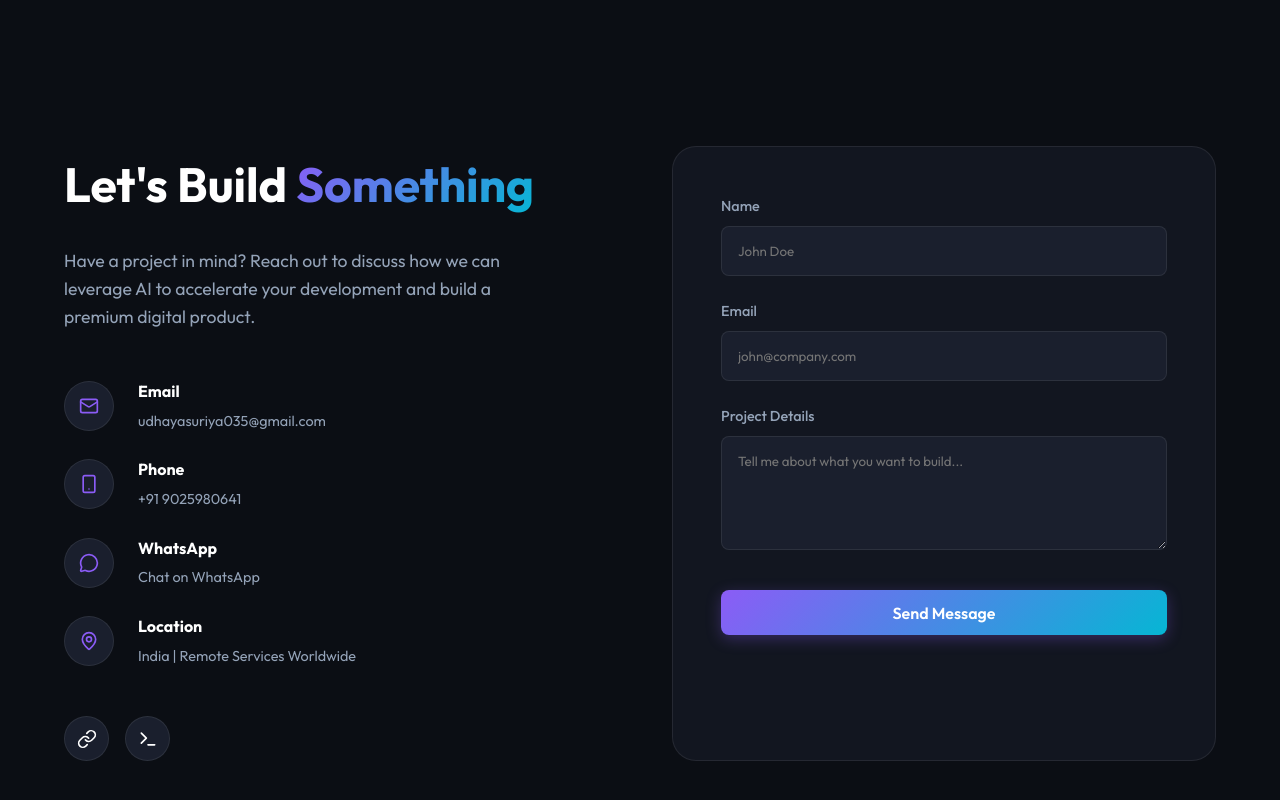
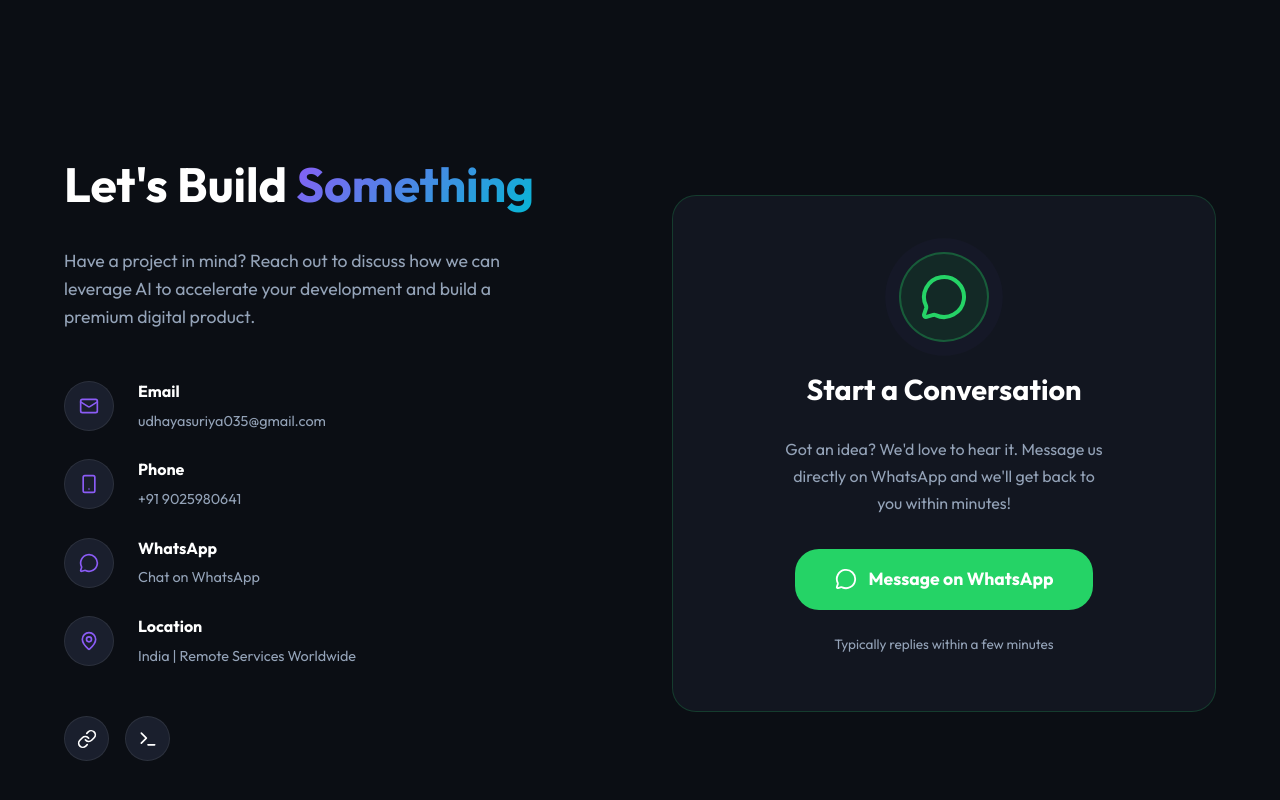
Before and after one commit to suriya055/portfoilo, a React (Vite) app: page / in a window 1280 px wide. Shown: the part 4903-5703 px from the top of the page. Built offline with nearby package versions, Linux system fonts and the light colour scheme.

Commit message:
feat: replace contact form with WhatsApp CTA card

```diff
--- a/src/components/Contact.css
+++ b/src/components/Contact.css
@@ -82,50 +82,78 @@
   transform: translateY(-5px);
 }
 
-.contact-form-wrapper {
-  background: var(--surface-color);
-  padding: 3rem;
-  border-radius: var(--border-radius-lg);
-  border: 1px solid var(--border-color);
+.whatsapp-cta-wrapper {
+  display: flex;
+  align-items: center;
+  justify-content: center;
 }
 
-.contact-form {
+.whatsapp-cta-card {
+  background: var(--surface-color);
+  border: 1px solid rgba(37, 211, 102, 0.2);
+  border-radius: var(--border-radius-lg);
+  padding: 3.5rem 2.5rem;
+  text-align: center;
   display: flex;
   flex-direction: column;
+  align-items: center;
   gap: 1.5rem;
+  width: 100%;
+  transition: all 0.3s ease;
 }
 
-.form-group {
-  display: flex;
-  flex-direction: column;
-  gap: 0.5rem;
+.whatsapp-cta-card:hover {
+  transform: translateY(-5px);
+  border-color: rgba(37, 211, 102, 0.5);
+  box-shadow: 0 20px 40px rgba(37, 211, 102, 0.1);
 }
 
-.form-group label {
-  font-size: 0.9rem;
-  font-weight: 500;
-  color: var(--text-muted);
+.wa-icon-ring {
+  background: rgba(37, 211, 102, 0.1);
+  color: #25D366;
+  width: 90px;
+  height: 90px;
+  border-radius: 50%;
+  display: flex;
+  align-items: center;
+  justify-content: center;
+  border: 2px solid rgba(37, 211, 102, 0.3);
+  animation: pulse-glow 2s infinite;
 }
 
-.form-group input,
-.form-group textarea {
-  background: var(--surface-light);
-  border: 1px solid var(--border-color);
-  padding: 1rem;
-  border-radius: var(--border-radius-sm);
+.whatsapp-cta-card h3 {
+  font-size: 1.8rem;
   color: var(--text-main);
-  font-family: inherit;
-  transition: border-color 0.3s ease;
 }
 
-.form-group input:focus,
-.form-group textarea:focus {
-  outline: none;
-  border-color: var(--accent-primary);
+.whatsapp-cta-card p {
+  color: var(--text-muted);
+  font-size: 1rem;
+  line-height: 1.7;
+  max-width: 320px;
 }
 
-.submit-btn {
-  margin-top: 1rem;
-  width: 100%;
-  justify-content: center;
+.wa-btn {
+  display: inline-flex;
+  align-items: center;
+  gap: 0.75rem;
+  background: #25D366;
+  color: white;
+  font-weight: 700;
+  font-size: 1.1rem;
+  padding: 1rem 2.5rem;
+  border-radius: var(--border-radius-lg);
+  transition: all 0.3s ease;
+  margin-top: 0.5rem;
 }
+
+.wa-btn:hover {
+  background: #1ebe57;
+  transform: scale(1.05);
+  box-shadow: 0 10px 30px rgba(37, 211, 102, 0.35);
+}
+
+.wa-note {
+  color: var(--text-muted);
+  font-size: 0.85rem;
+}
--- a/src/components/Contact.jsx
+++ b/src/components/Contact.jsx
@@ -3,6 +3,8 @@
 import './Contact.css';
 
 const Contact = () => {
+  const whatsappMessage = encodeURIComponent("Hi Tech Bull 360! I'd like to discuss a project with you.");
+
   return (
     <section className="section contact" id="contact">
       <div className="container">
@@ -32,7 +34,7 @@
                 </div>
               </a>
 
-              <a href="https://wa.me/919025980641" className="contact-item">
+              <a href={`https://wa.me/919025980641?text=${whatsappMessage}`} target="_blank" rel="noopener noreferrer" className="contact-item">
                 <div className="contact-icon"><MessageCircle size={20} /></div>
                 <div>
                   <h4>WhatsApp</h4>
@@ -55,25 +57,29 @@
             </div>
           </div>
 
-          <div className="contact-form-wrapper">
-            <form className="contact-form" onSubmit={(e) => e.preventDefault()}>
-              <div className="form-group">
-                <label>Name</label>
-                <input type="text" placeholder="John Doe" />
+          {/* WhatsApp CTA Card */}
+          <div className="whatsapp-cta-wrapper">
+            <div className="whatsapp-cta-card">
+              <div className="wa-icon-ring">
+                <MessageCircle size={48} />
               </div>
-              <div className="form-group">
-                <label>Email</label>
-                <input type="email" placeholder="john@company.com" />
-              </div>
-              <div className="form-group">
-                <label>Project Details</label>
-                <textarea rows="5" placeholder="Tell me about what you want to build..."></textarea>
-              </div>
-              <button type="submit" className="btn btn-primary submit-btn">
-                Send Message
-              </button>
-            </form>
+              <h3>Start a Conversation</h3>
+              <p>
+                Got an idea? We'd love to hear it. Message us directly on WhatsApp and we'll get back to you within minutes!
+              </p>
+              <a
+                href={`https://wa.me/919025980641?text=${whatsappMessage}`}
+                target="_blank"
+                rel="noopener noreferrer"
+                className="wa-btn"
+              >
+                <MessageCircle size={22} />
+                Message on WhatsApp
+              </a>
+              <span className="wa-note">Typically replies within a few minutes</span>
+            </div>
           </div>
+
         </div>
       </div>
     </section>
```
